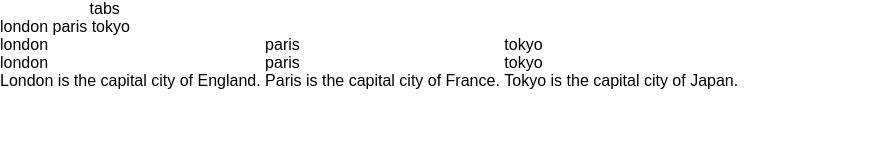
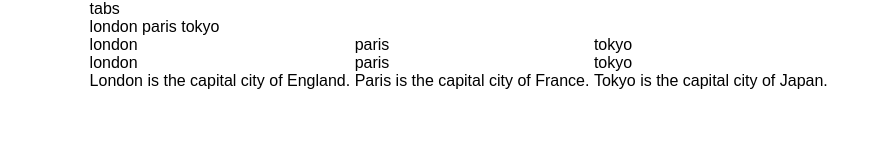
Before and after one commit to saifaliaxioned/Tabs_Filter, a plain HTML site: page index.html in a window 1280 px wide. Shown: the whole page, without its empty margins (0-889 px from the left). Drawn offline with Linux system fonts and the light colour scheme.

Commit message:
structure changes

```diff
--- a/index.html
+++ b/index.html
@@ -13,10 +13,10 @@
   <!-- Place favicon.ico in the root directory: mathiasbynens.be/notes/touch-icons -->
   <link rel="shortcut icon" href="favicon.ico" />
   <!--font-awesome link for icons-->
-  <link rel="stylesheet" media="screen" href="assets/vendor/font-awesome/css/all.min.css" >
+  <link rel="stylesheet" media="screen" href="assets/vendor/font-awesome/css/all.min.css">
   <link rel="stylesheet" href="https://cdnjs.cloudflare.com/ajax/libs/font-awesome/6.2.0/css/all.min.css" />
   <!-- Default style-sheet is for 'media' type screen (color computer display).  -->
-  <link rel="stylesheet" media="screen" href="assets/css/style.css" >
+  <link rel="stylesheet" media="screen" href="assets/css/style.css">
 </head>
 
 <body>
@@ -32,6 +32,7 @@
     <!--main section start-->
     <main>
       <div class="tabsDiv">
+        <div class="wrapper">
           <ul class="tab-items">
             <li class="tab-list active-list">
               <h2 class="tab-name">london</h2>
@@ -44,25 +45,34 @@
             </li>
           </ul>
           <ul class="content">
-          <li class="tab-content active-tab">
+            <li class="tab-content-list active-tab">
+              <div class="tab-content">
                 <div class="box">
                   <p class="box-name">london</p>
                 </div>
                 <div class="tab-desc">
                   <h3 class="desc-heading">london</h3>
+                  <div class="info-wrapper">
                     <p class="tab-info">London is the capital city of England.</p>
                   </div>
+                </div>
+              </div>
             </li>
-          <li class="tab-content">
+            <li class="tab-content-list">
+              <div class="tab-content">
                 <div class="box">
                   <p class="box-name">paris</p>
                 </div>
                 <div class="tab-desc">
                   <h3 class="desc-heading">paris</h3>
+                  <div class="info-wrapper">
                     <p class="tab-info">Paris is the capital city of France.</p>
                   </div>
+                </div>
+              </div>
             </li>
-          <li class="tab-content">
+            <li class="tab-content-list">
+              <div class="tab-content">
                 <div class="box">
                   <p class="box-name">tokyo</p>
                 </div>
@@ -70,8 +80,10 @@
                   <h3 class="desc-heading">tokyo</h3>
                   <p class="tab-info">Tokyo is the capital city of Japan.</p>
                 </div>
+              </div>
             </li>
           </ul>
+        </div>
       </div>
     </main>
     <!--main section end-->
@@ -86,4 +98,5 @@
   <!--container end-->
   <script src="assets/js/script.js"></script>
 </body>
+
 </html>
```
Lines whose indentation alone changed are shown as unchanged.
